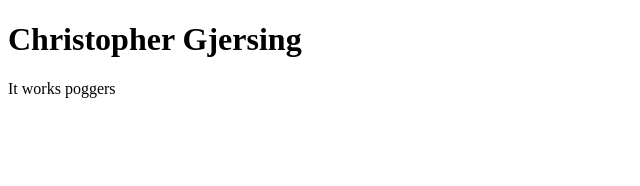
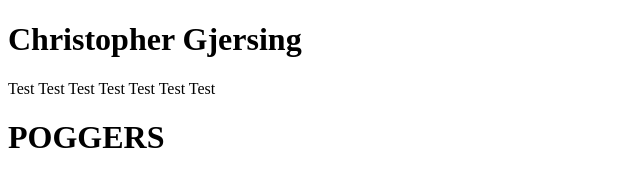
Before and after one commit to gjersing/gjersing.github.io, a plain HTML site: page index.html in a window 1280 px wide. Shown: the whole page, without its empty margins (0-640 px from the left). Drawn offline with Linux system fonts and the light colour scheme.

Commit message:
Update index.html

```diff
--- a/index.html
+++ b/index.html
@@ -2,6 +2,7 @@
 <html>
 <body>
 <h1>Christopher Gjersing</h1>
-<p>It works poggers</p>
+<p>Test Test Test Test Test Test Test</p>
+<h1>POGGERS</h1>
 </body>
 </html>
```
